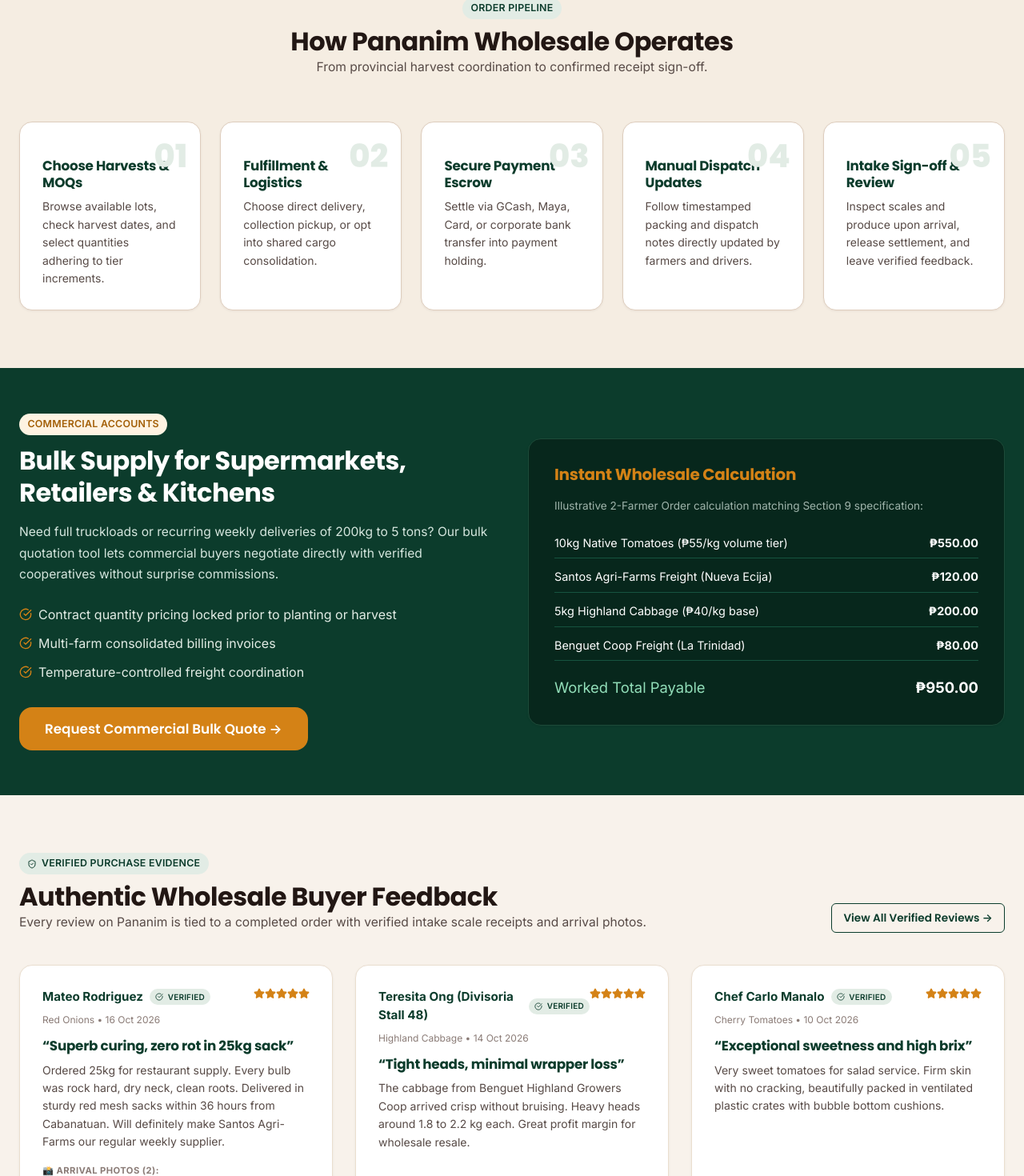
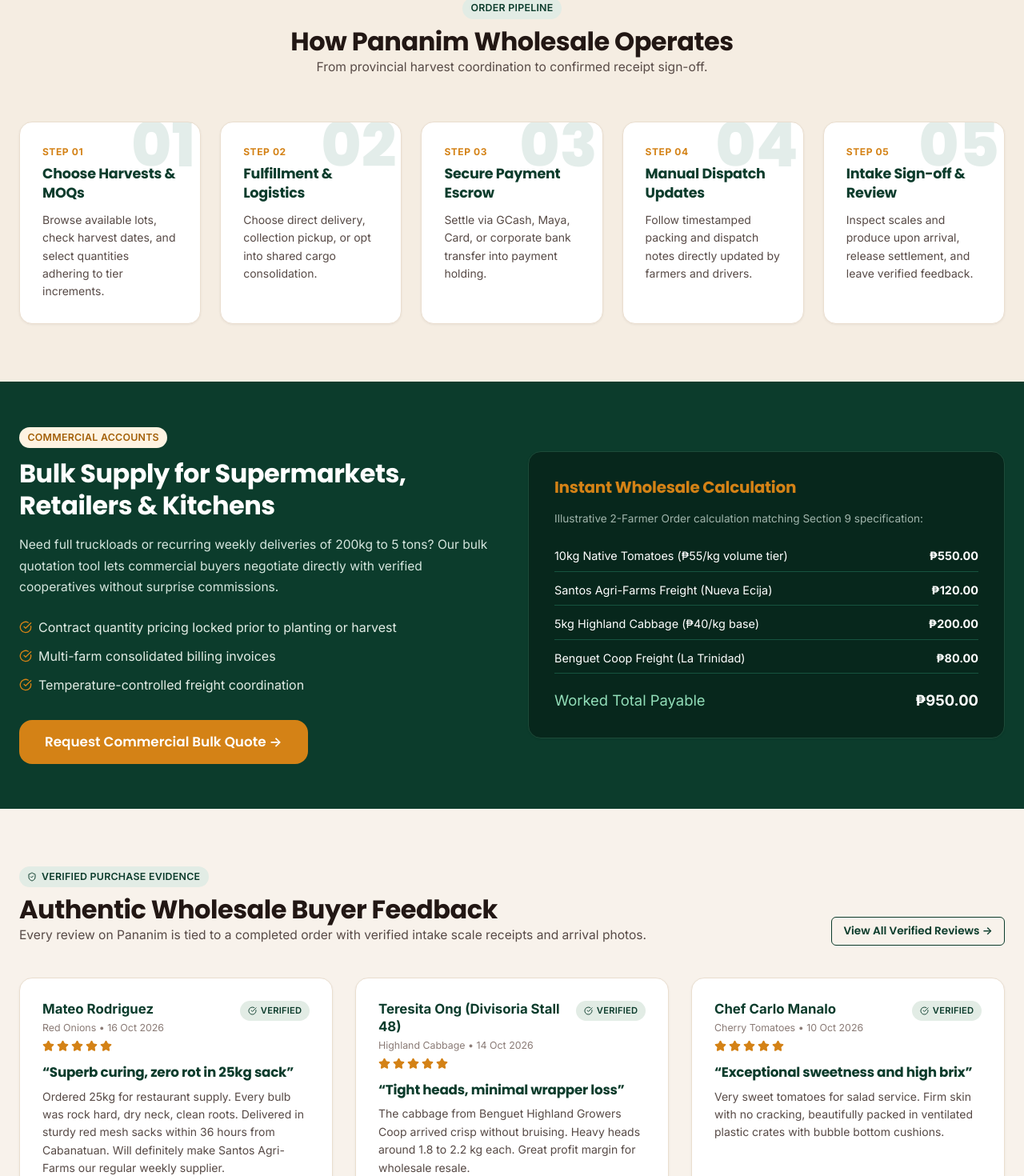
Before and after one commit to mhaithan-lee/pananim, a React (Vite) app: page / in a window 1280 px wide. Shown: the part 5276-6746 px from the top of the page at 80% size. Built offline with nearby package versions, Linux system fonts and the light colour scheme.

Commit message:
Reposition verified badge to top right, place stars below review date, move workflow numbers behind words for clarity, and render farmer photo on recruitment banner

```diff
--- a/src/pages/HomePage.tsx
+++ b/src/pages/HomePage.tsx
@@ -670,22 +670,53 @@
               { step: '04', title: 'Manual Dispatch Updates', desc: 'Follow timestamped packing and dispatch notes directly updated by farmers and drivers.' },
               { step: '05', title: 'Intake Sign-off & Review', desc: 'Inspect scales and produce upon arrival, release settlement, and leave verified feedback.' }
             ].map((st, i) => (
-              <div key={i} className="card" style={{ padding: '1.75rem', position: 'relative' }}>
+              <div
+                key={i}
+                className="card"
+                style={{
+                  padding: '1.75rem',
+                  position: 'relative',
+                  overflow: 'hidden',
+                  backgroundColor: '#FFFFFF',
+                  display: 'flex',
+                  flexDirection: 'column',
+                  justifyContent: 'space-between',
+                  border: '1px solid #EADECF'
+                }}
+              >
+                {/* Number Watermark placed BEHIND the words (zIndex: 0) */}
                 <span
                   style={{
                     fontFamily: 'var(--font-headings)',
-                    fontSize: '2.5rem',
-                    fontWeight: 800,
-                    color: '#E2ECE5',
+                    fontSize: '4.8rem',
+                    fontWeight: 900,
+                    color: '#2B785E',
+                    opacity: 0.13,
                     position: 'absolute',
-                    top: '12px',
-                    right: '16px'
+                    top: '-10px',
+                    right: '6px',
+                    lineHeight: 1,
+                    zIndex: 0,
+                    pointerEvents: 'none',
+                    userSelect: 'none'
                   }}
+                  aria-hidden="true"
                 >
                   {st.step}
                 </span>
-                <h4 style={{ fontSize: '1.05rem', color: '#0C3C2C', marginBottom: '0.5rem', marginTop: '1rem' }}>{st.title}</h4>
-                <p style={{ fontSize: '0.875rem' }}>{st.desc}</p>
+
+                {/* Words placed in FRONT of the number (zIndex: 1) for crystal-clear readability */}
+                <div style={{ position: 'relative', zIndex: 1 }}>
+                  <span style={{ fontSize: '0.75rem', fontWeight: 700, color: '#D48216', textTransform: 'uppercase', letterSpacing: '0.05em', display: 'block', marginBottom: '0.4rem' }}>
+                    Step {st.step}
+                  </span>
+                  <h4 style={{ fontSize: '1.1rem', color: '#0C3C2C', marginBottom: '0.65rem', fontWeight: 700, lineHeight: 1.35 }}>
+                    {st.title}
+                  </h4>
+                  <p style={{ fontSize: '0.875rem', color: '#574A46', lineHeight: 1.6, margin: 0 }}>
+                    {st.desc}
+                  </p>
+                </div>
               </div>
             ))}
           </div>
@@ -806,24 +837,38 @@
                   border: '1px solid #EADECF'
                 }}
               >
-                {/* Header with Buyer Info & Stars */}
-                <div style={{ display: 'flex', justifyContent: 'space-between', alignItems: 'flex-start', marginBottom: '0.75rem' }}>
-                  <div>
-                    <div style={{ display: 'flex', alignItems: 'center', gap: '0.5rem', marginBottom: '0.2rem' }}>
-                      <strong style={{ color: '#0C3C2C', fontSize: '0.95rem' }}>{rev.buyerName}</strong>
-                      <span className="badge badge-green" style={{ fontSize: '0.625rem', padding: '0.15rem 0.45rem' }}>
-                        <CheckCircle size={10} /> Verified
-                      </span>
-                    </div>
-                    <span style={{ fontSize: '0.75rem', color: '#8A7B76' }}>
+                {/* Header with Buyer Info, Verified Badge on top right, and Stars placed below the date */}
+                <div style={{ display: 'flex', justifyContent: 'space-between', alignItems: 'flex-start', marginBottom: '0.9rem' }}>
+                  <div style={{ flex: 1, paddingRight: '0.75rem' }}>
+                    <strong style={{ color: '#0C3C2C', fontSize: '1.05rem', display: 'block', marginBottom: '0.2rem', lineHeight: 1.3 }}>
+                      {rev.buyerName}
+                    </strong>
+                    <span style={{ fontSize: '0.775rem', color: '#8A7B76', display: 'block' }}>
                       {rev.cropName} &bull; {rev.date}
                     </span>
-                  </div>
-                  <div style={{ display: 'flex', color: '#D48216' }}>
+                    {/* Stars placed below the date */}
+                    <div style={{ display: 'flex', color: '#D48216', marginTop: '0.35rem', gap: '3px' }}>
                       {Array.from({ length: rev.rating }).map((_, i) => (
-                      <Star key={i} size={14} fill="#D48216" />
+                        <Star key={i} size={15} fill="#D48216" />
                       ))}
                     </div>
+                  </div>
+
+                  {/* Verified badge replaced on the stars position (top right) */}
+                  <span
+                    className="badge badge-green"
+                    style={{
+                      fontSize: '0.7rem',
+                      padding: '0.25rem 0.6rem',
+                      display: 'inline-flex',
+                      alignItems: 'center',
+                      gap: '0.3rem',
+                      whiteSpace: 'nowrap',
+                      flexShrink: 0
+                    }}
+                  >
+                    <CheckCircle size={11} /> Verified
+                  </span>
                 </div>
 
                 {/* Review Title & Comment */}
@@ -907,42 +952,73 @@
             className="card"
             style={{
               padding: '4.5rem 2.5rem',
-              backgroundImage: 'linear-gradient(135deg, rgba(12, 60, 44, 0.90) 0%, rgba(7, 39, 28, 0.88) 50%, rgba(12, 60, 44, 0.93) 100%), url(/images/hero-farmer-basket.png)',
-              backgroundSize: 'cover',
-              backgroundPosition: 'center 35%',
-              backgroundColor: '#0C3C2C',
-              color: '#FFFFFF',
+              position: 'relative',
               borderRadius: '24px',
+              overflow: 'hidden',
               textAlign: 'center',
               maxWidth: '960px',
               margin: '0 auto',
-              border: '1px solid rgba(255, 255, 255, 0.18)',
+              backgroundColor: '#0C3C2C',
               boxShadow: '0 20px 45px rgba(12, 60, 44, 0.3)',
-              position: 'relative',
-              overflow: 'hidden'
+              border: '1px solid rgba(255, 255, 255, 0.2)'
             }}
           >
+            {/* Authentic Picture of Farmer in the field */}
+            <img
+              src="/images/hero-farmer-basket.png"
+              alt="Filipino Farmer"
+              style={{
+                position: 'absolute',
+                top: 0,
+                left: 0,
+                width: '100%',
+                height: '100%',
+                objectFit: 'cover',
+                objectPosition: 'center 35%',
+                zIndex: 0
+              }}
+              onError={(e) => {
+                (e.currentTarget as HTMLImageElement).src = 'https://images.unsplash.com/photo-1595974482597-4b8da8879bc5?auto=format&fit=crop&w=1400&q=80';
+              }}
+            />
+            {/* Balanced Dark Green Overlay so farmer is clearly seen while text is 100% readable */}
+            <div
+              style={{
+                position: 'absolute',
+                top: 0,
+                left: 0,
+                width: '100%',
+                height: '100%',
+                background: 'linear-gradient(135deg, rgba(12, 60, 44, 0.65) 0%, rgba(7, 39, 28, 0.75) 100%)',
+                zIndex: 1
+              }}
+            />
+
+            {/* Content in front */}
+            <div style={{ position: 'relative', zIndex: 2 }}>
               <span className="badge badge-gold" style={{ marginBottom: '1rem' }}>Farmer Onboarding</span>
-            <h2 style={{ color: '#FFFFFF', fontSize: '2.4rem', marginBottom: '1rem' }}>
+              <h2 style={{ color: '#FFFFFF', fontSize: '2.4rem', marginBottom: '1rem', textShadow: '0 2px 10px rgba(0,0,0,0.7)' }}>
                 Bring Your Harvest Directly to Urban Buyers
               </h2>
-            <p style={{ color: '#D5E6DE', maxWidth: '680px', margin: '0 auto 2rem auto', fontSize: '1.05rem', lineHeight: 1.7 }}>
+              <p style={{ color: '#F5EDE2', maxWidth: '680px', margin: '0 auto 2rem auto', fontSize: '1.05rem', lineHeight: 1.7, textShadow: '0 1px 6px rgba(0,0,0,0.7)' }}>
                 Stop leaving your margins in the hands of middlemen. Pananim gives Filipino farmers and cooperatives access to verified commercial buyers, organized shared logistics, and prompt payment settlement.
               </p>
               <div style={{ display: 'flex', justifyContent: 'center', gap: '1rem', flexWrap: 'wrap' }}>
                 <button
                   onClick={() => onNavigate('/register/farmer')}
                   className="btn btn-accent btn-lg"
+                  style={{ boxShadow: '0 4px 14px rgba(0,0,0,0.3)' }}
                 >
                   Register as a Farmer / Cooperative
                 </button>
                 <button
                   onClick={() => onNavigate('/sell-with-pananim')}
                   className="btn btn-outline-warm btn-lg"
-                style={{ backgroundColor: 'transparent', color: '#FFFFFF', borderColor: '#FFFFFF' }}
+                  style={{ backgroundColor: 'rgba(12, 60, 44, 0.45)', color: '#FFFFFF', borderColor: '#FFFFFF', backdropFilter: 'blur(4px)' }}
                 >
                   Learn About Verification
                 </button>
+              </div>
             </div>
           </div>
         </div>
```
Lines whose indentation alone changed are shown as unchanged.
